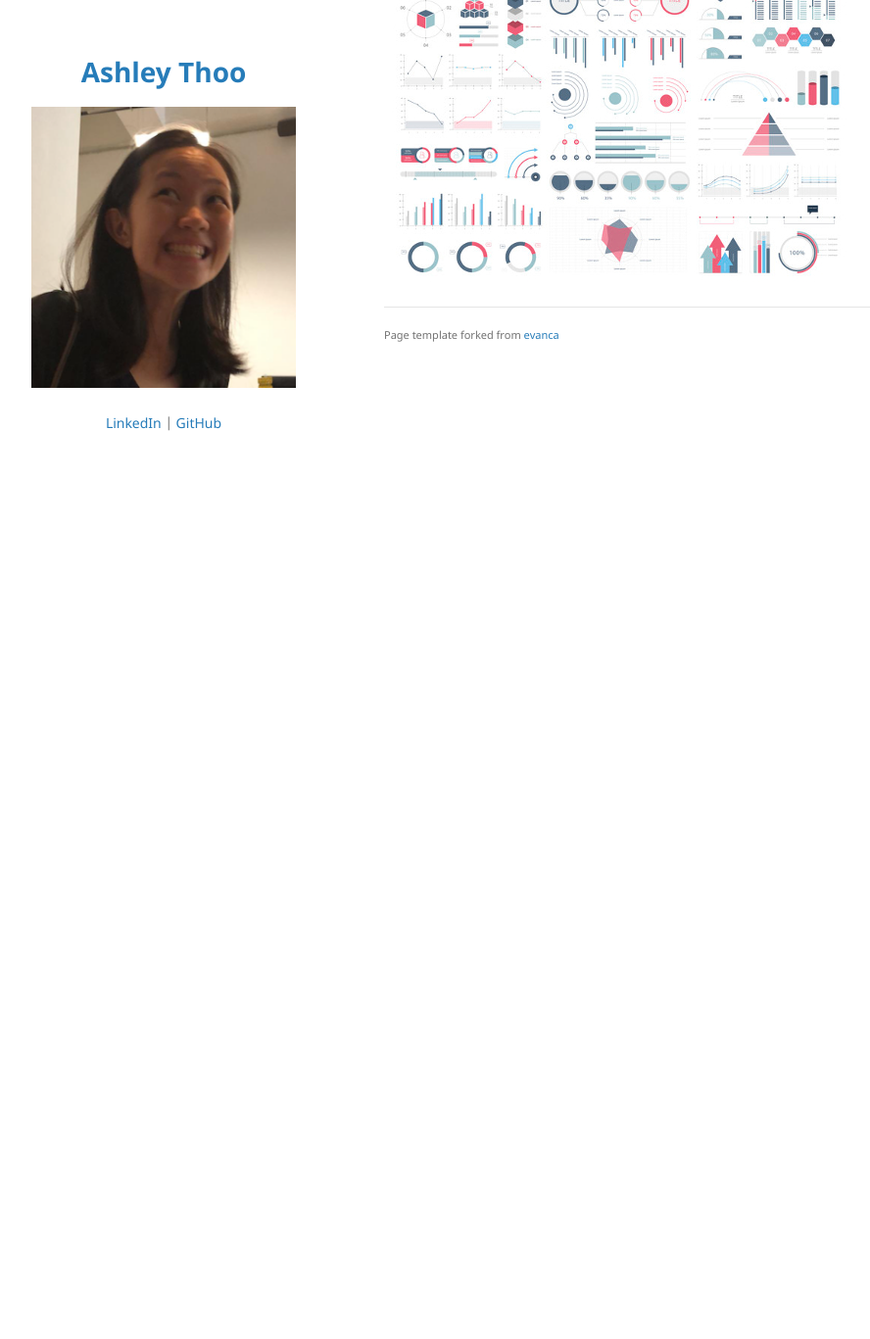
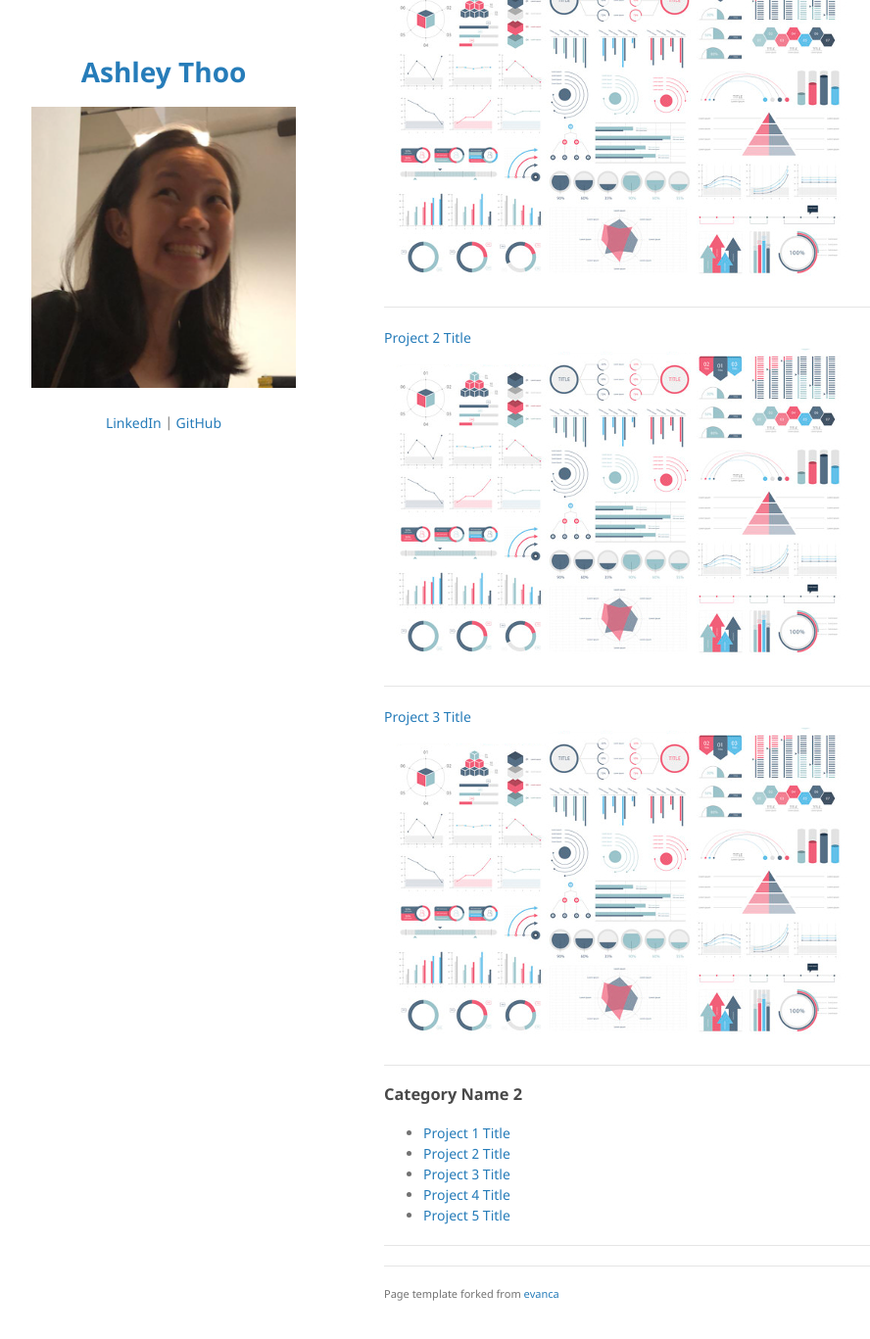
Before and after one commit to ashleythy/ashleythy.github.io, a Jekyll site: the page built from index.md, in a window 1280 px wide and 1400 px high, scrolled down 213 px. Shown: the top 1367 px of the window at 98% size, without its empty margins (178-1066 px from the left). Built offline with Jekyll 4.4.1, drawn with Linux system fonts in a browser that asks for light colours; our own code applies the rules of GitHub Pages for plain Markdown files; before the commit the page ends 900 px from its top, so only the background shows below that.

Commit message:
Update index.md

```diff
--- a/index.md
+++ b/index.md
@@ -8,5 +8,28 @@
 <img src="images/dummy_thumbnail.jpg?raw=true"/>
 
 ---
+[Project 2 Title](/pdf/sample_presentation.pdf)
+<img src="images/dummy_thumbnail.jpg?raw=true"/>
+
+---
+[Project 3 Title](http://example.com/)
+<img src="images/dummy_thumbnail.jpg?raw=true"/>
+
+---
+
+### Category Name 2
+
+- [Project 1 Title](http://example.com/)
+- [Project 2 Title](http://example.com/)
+- [Project 3 Title](http://example.com/)
+- [Project 4 Title](http://example.com/)
+- [Project 5 Title](http://example.com/)
+
+---
+
+
+
+
+---
 <p style="font-size:11px">Page template forked from <a href="https://github.com/evanca/quick-portfolio">evanca</a></p>
 <!-- Remove above link if you don't want to attibute -->
```
